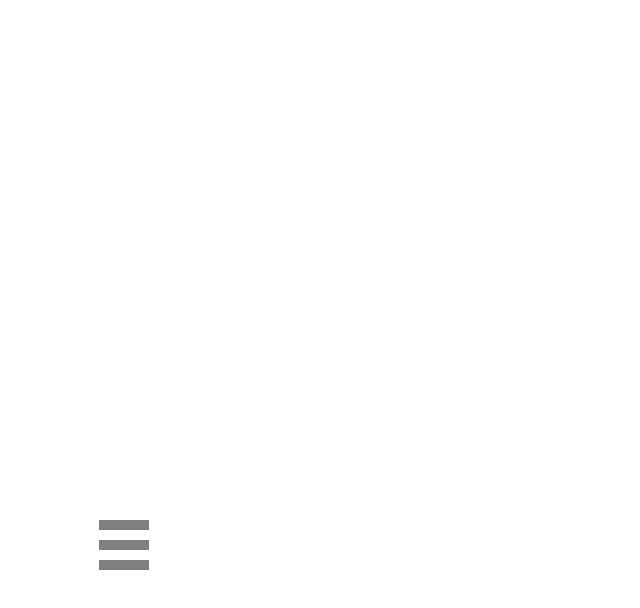
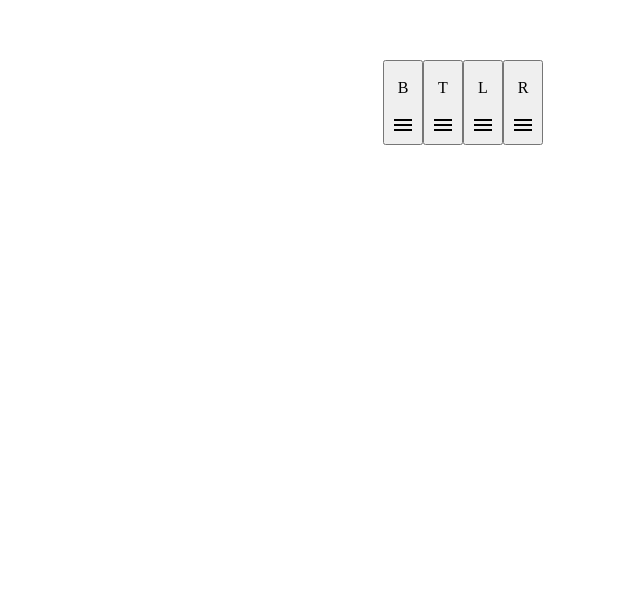
Before and after one commit to z123fg/antraui, a React (Create React App) app: page / in a window 1280 px wide. Shown: the part 180-788 px from the top of the page, without its empty margins (1-641 px from the left). Built offline with nearby package versions, Linux system fonts and the light colour scheme.

Commit message:
Storybook looks good, not the local host. SCSS needs regular logic

```diff
--- a/package.json
+++ b/package.json
@@ -3,6 +3,10 @@
   "version": "0.1.0",
   "private": true,
   "dependencies": {
+    "@emotion/react": "^11.10.0",
+    "@emotion/styled": "^11.10.0",
+    "@mui/icons-material": "^5.8.4",
+    "@mui/material": "^5.9.3",
     "@testing-library/jest-dom": "^5.16.4",
     "@testing-library/react": "^13.3.0",
     "@testing-library/user-event": "^13.5.0",
@@ -10,6 +14,7 @@
     "@types/node": "^16.11.45",
     "@types/react": "^18.0.15",
     "@types/react-dom": "^18.0.6",
+    "bootstrap": "^5.2.0",
     "react": "^18.2.0",
     "react-dom": "^18.2.0",
     "react-scripts": "5.0.1",
--- a/src/components/MyDrawer/MyDrawer.tsx
+++ b/src/components/MyDrawer/MyDrawer.tsx
@@ -6,38 +6,109 @@ import {
   useEffect,
   useState,
 } from "react";
+import MenuIcon from "@mui/icons-material/Menu";
 
 type DrawerDirection = "top" | "left" | "right" | "bottom";
 
 interface IMyDrawerProps {
-  open?: boolean;
+  //open?: boolean;
   direction?: DrawerDirection;
   children?: ReactNode;
   onClick?: (event: MouseEvent) => void;
 }
 
 const MyDrawer: FC<IMyDrawerProps> = ({
-  open = false,
-  direction = "bottom",
+  //open = false,
+  direction = "top",
   children,
   onClick,
 }) => {
+  //type ObjectKey = keyof typeof openDrawer;
+  const [openDrawer, setOpendrawer] = useState({
+    top: false,
+    bottom: false,
+    left: false,
+    right: false,
+  });
+  const [currentDir, setCurrendir] = useState(direction);
+  const onCloseBottom = (e: MouseEvent) => {
+    console.log("openDrawer ", openDrawer);
+    setCurrendir(() => "bottom");
+    setOpendrawer((prev) => {
+      return { ...prev, bottom: !openDrawer.bottom };
+    });
+  };
+
+  const onCloseTop = (e: MouseEvent) => {
+    console.log("openDrawer ", openDrawer);
+    setCurrendir(() => "top");
+    setOpendrawer((prev) => {
+      return {
+        ...prev,
+        top: !openDrawer.top,
+      };
+    });
+  };
+
+  const onCloseLeft = (e: MouseEvent) => {
+    console.log("openDrawer ", openDrawer);
+    setCurrendir(() => "left");
+    setOpendrawer((prev) => {
+      return {
+        ...prev,
+        left: !openDrawer.left,
+      };
+    });
+  };
+
+  const onCloseRight = (e: MouseEvent) => {
+    console.log("openDrawer ", openDrawer);
+    setCurrendir(() => "right");
+    setOpendrawer((prev) => {
+      return {
+        ...prev,
+        right: !openDrawer.right,
+      };
+    });
+  };
+
   const constructClassName: () => string = () => {
-    const drawerDir = `drawer-${direction}`;
-    return ["drawer", drawerDir].join(" ");
+    console.log("currentDir ", currentDir);
+    type ObjectKey = keyof typeof openDrawer;
+    const myDir = currentDir as ObjectKey;
+    var openState = openDrawer[myDir];
+
+    return `drawer-${currentDir}-${openState}`;
+  };
+
+  const constructUlClassName: () => string = () => {
+    return `drawer-${currentDir}-container`;
   };
 
   return (
     <div>
-      <div id="btn-group">
-        <button className="button" id="button"></button>
+      <div className="btn-group">
+        <button onClick={onCloseBottom}>
+          <p>B</p>
+          <MenuIcon className="button" id="button" />
+        </button>
+        <button onClick={onCloseTop}>
+          <p>T</p>
+          <MenuIcon className="button" id="button" />
+        </button>
+        <button onClick={onCloseLeft}>
+          <p>L</p>
+          <MenuIcon className="button" id="button" />
+        </button>
+        <button onClick={onCloseRight}>
+          <p>R</p>
+          <MenuIcon className="button" id="button" />
+        </button>
       </div>
 
-      {/* <button className="button" id="button"></button> */}
-
       <nav id="drawer" className={constructClassName()}>
-        <ul id="drawer-container">
-          <li>Item One</li>
+        <ul id="drawer-container" className={constructUlClassName()}>
+          <li>{constructClassName()}</li>
           <li>Item Two</li>
           <li>Item Three</li>
           <li>Item Four</li>
--- a/src/components/MyDrawer/_MyDrawer.scss
+++ b/src/components/MyDrawer/_MyDrawer.scss
@@ -1,185 +1,97 @@
 @use "../../scss/variable";
 @use "../../scss/mixin";
 
-/************************* Left ******************/
-// .button {
-//   width: 50px;
-//   height: 50px;
-//   border: none;
-//   padding: 0px;
-//   top: 0px;
-//   left: 100px;
-//   margin-top: -50px;
-//   background: linear-gradient(
-//     to bottom,
-//     gray,
-//     gray 20%,
-//     white 20%,
-//     white 40%,
-//     gray 40%,
-//     gray 60%,
-//     white 60%,
-//     white 80%,
-//     gray 80%,
-//     gray 100%
-//   );
-//   transition: transform 1s;
-// }
-
-// #drawer {
-//   width: 150px;
-//   left: -150px;
-//   position: absolute;
-//   min-height: 95vh;
-//   margin-top: -80px;
-//   transition: transform 1s;
-//   outline: darkgray solid 0.5mm;
-//   background-color: beige;
-// }
-
-// .button:focus + #drawer {
-//   transform: translateX(110%);
-// }
-
-// .button:focus {
-//   transform: translateX(100px);
-// }
-
-/*******************Right****************/
-// .button {
-//   width: 50px;
-//   height: 50px;
-//   border: none;
-//   margin-top: -50px;
-//   top: 100px;
-//   right: 100px;
-//   position: absolute;
-//   background: linear-gradient(
-//     to bottom,
-//     gray,
-//     gray 20%,
-//     white 20%,
-//     white 40%,
-//     gray 40%,
-//     gray 60%,
-//     white 60%,
-//     white 80%,
-//     gray 80%,
-//     gray 100%
-//   );
-//   transition: transform 1s;
-// }
-
-// #drawer {
-//   min-height: 95vh;
-//   width: 150px;
-//   right: -150px;
-//   position: absolute;
-//   margin-top: -80px;
-//   transition: transform 1s;
-//   outline: darkgray solid 0.5mm;
-//   background-color: beige;
-// }
-
-// .button:focus + #drawer {
-//   transform: translateX(-110%);
-// }
-
-// .button:focus {
-//   transform: translateX(-100px);
-// }
-
-/***************** Top *******************/
-// .button {
-//   width: 50px;
-//   height: 50px;
-//   border: none;
-//   padding: 0px;
-//   top: 0px;
-//   left: 100px;
-//   margin-top: -50px;
-//   background: linear-gradient(
-//     to bottom,
-//     gray,
-//     gray 20%,
-//     white 20%,
-//     white 40%,
-//     gray 40%,
-//     gray 60%,
-//     white 60%,
-//     white 80%,
-//     gray 80%,
-//     gray 100%
-//   );
-//   transition: transform 1s;
-// }
-
-// #drawer-container {
-//   display: flex;
-//   gap: 25px;
-//   list-style: none;
-// }
-
-// #drawer {
-//   min-width: 150vh;
-//   min-height: 5vh;
-//   position: absolute;
-//   margin-top: -180px;
-//   transition: transform 1s;
-//   outline: darkgray solid 0.5mm;
-//   background-color: beige;
-// }
-
-// .button:focus + #drawer {
-//   transform: translateY(200%);
-// }
-
-// .button:focus {
-//   transform: translateY(50px);
-// }
+/***************** Button Group *******************/
+.btn-group {
+  position: fixed;
+  left: 30%;
+  top: 30%;
+}
 
 /***************** Bottom *******************/
-.button {
-  width: 50px;
-  height: 50px;
-  border: none;
-  padding: 0px;
-  top: 0px;
-  left: 100px;
-  margin-top: 700px;
-  background: linear-gradient(
-    to bottom,
-    gray,
-    gray 20%,
-    white 20%,
-    white 40%,
-    gray 40%,
-    gray 60%,
-    white 60%,
-    white 80%,
-    gray 80%,
-    gray 100%
-  );
+.drawer-bottom-true {
+  min-width: 90%;
   position: fixed;
-  transition: transform 1s;
-}
-
-.drawer-bottom {
-  min-width: 150vh;
-  min-height: 5vh;
-  position: fixed;
-  margin-top: 700px;
+  left: 5%;
+  bottom: 3%;
   transition: transform 1s;
   outline: darkgray solid 0.5mm;
   background-color: beige;
-  visibility: hidden;
 }
 
-#btn-group .button:focus .drawer-bottom {
-  transform: translateY(-80%);
-  visibility: visible;
+.drawer-bottom-false {
+  visibility: hidden;
+  transform: translateY(80%);
 }
 
-.button:focus {
-  transform: translateY(-80px);
+.drawer-bottom-container {
+  display: flex;
+  gap: 25px;
+  list-style: none;
 }
+
+/***************** Top *******************/
+.drawer-top-true {
+  min-width: 90%;
+  position: fixed;
+  left: 5%;
+  top: 3%;
+  transition: transform 1s;
+  outline: darkgray solid 0.5mm;
+  background-color: beige;
+}
+
+.drawer-top-false {
+  visibility: hidden;
+  transform: translateY(-80%);
+}
+
+.drawer-top-container {
+  display: flex;
+  gap: 25px;
+  list-style: none;
+}
+
+/***************** Left *******************/
+.drawer-left-true {
+  min-width: 10%;
+  min-height: 90%;
+  position: fixed;
+  left: 2%;
+  top: 3%;
+  transition: transform 1s;
+  outline: darkgray solid 0.5mm;
+  background-color: beige;
+}
+
+.drawer-left-false {
+  visibility: hidden;
+  transform: translateX(-10%);
+}
+
+.drawer-left-container {
+  padding: 15%;
+  list-style: none;
+}
+
+/***************** Right *******************/
+.drawer-right-true {
+  min-width: 10%;
+  min-height: 90%;
+  position: fixed;
+  right: 2%;
+  top: 3%;
+  transition: transform 1s;
+  outline: darkgray solid 0.5mm;
+  background-color: beige;
+}
+
+.drawer-right-false {
+  visibility: hidden;
+  transform: translateX(10%);
+}
+
+.drawer-right-container {
+  padding: 10%;
+  list-style: none;
+}
```
Also changed, not shown: 1 other file (tests, documents, lock files or other folders).
